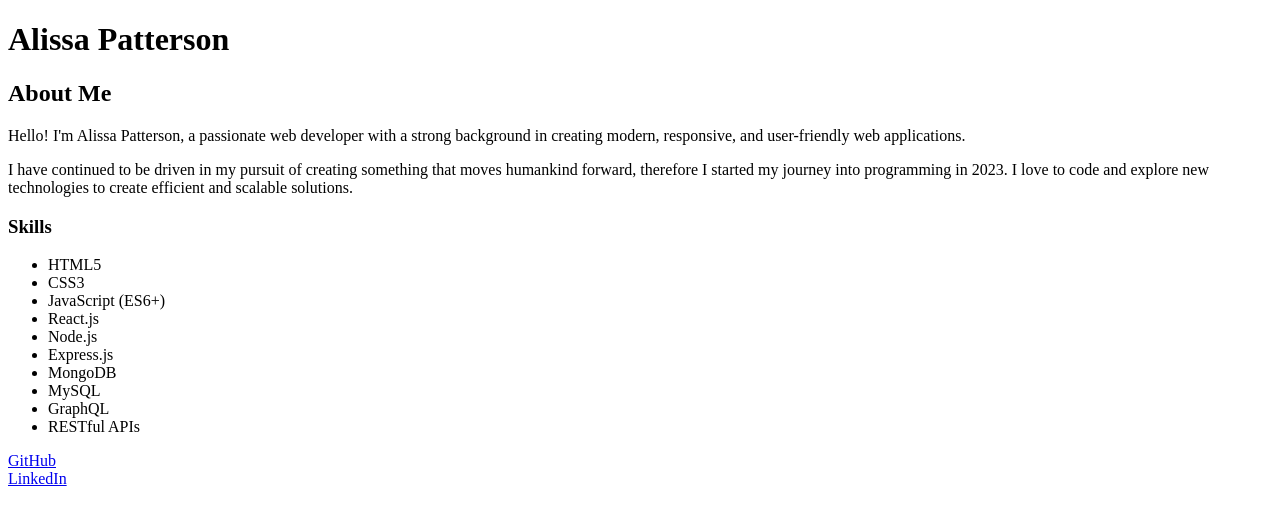
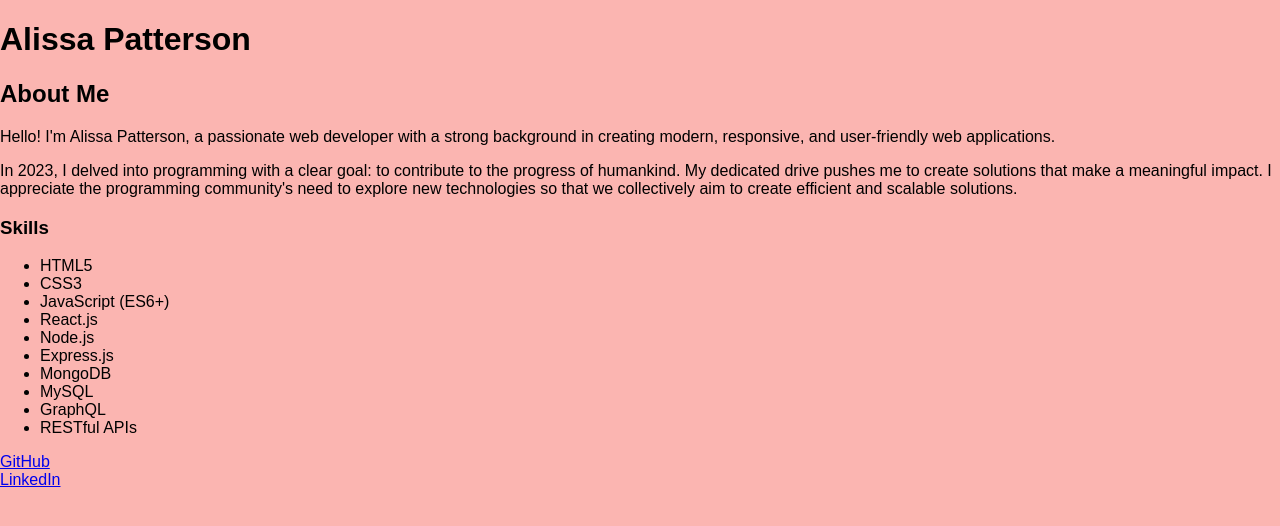
Before and after one commit to Apatterson32/react-portfolio, a React (Vite) app: page / in a window 1280 px wide. Shown: the top 526 px of the page. Built offline with nearby package versions, Linux system fonts and the light colour scheme.

Commit message:
adding and testig styling

```diff
--- a/src/App.jsx
+++ b/src/App.jsx
@@ -1,3 +1,4 @@
+import './assets/styles/global.css';
 import React from 'react';
 import { BrowserRouter as Router, Routes, Route } from 'react-router-dom';
 import Header from './components/Header';
--- /dev/null
+++ b/src/assets/styles/colors.css
@@ -0,0 +1,5 @@
+:root {
+    --main-background-color: #FBB5B1; /* main background color */
+    --accent-color-3: #F9F5FF; /* accent color */
+    --primary-color: #5E5D5C; /* header color */
+  }
--- /dev/null
+++ b/src/assets/styles/global.css
@@ -0,0 +1,53 @@
+/* styles/global.css */
+
+@import './colors.css';
+
+body {
+  font-family: 'Arial', sans-serif;
+  background-color: var(--main-background-color);
+  color: var(--secondary-color);
+  margin: 0;
+  padding: 0;
+  box-sizing: border-box;
+}
+
+.container {
+  max-width: 1200px;
+  margin: 0 auto;
+  padding: 20px;
+}
+
+.header {
+  background-color: var(--primary-color);
+  padding: 10px;
+}
+
+.header h1 {
+  margin: 0;
+}
+
+.nav {
+  background-color: var(--accent-color-1);
+  padding: 10px;
+}
+
+.nav a {
+  color: var(--primary-color);
+  text-decoration: none;
+  margin-right: 20px;
+}
+
+.nav a:hover {
+  text-decoration: underline;
+}
+
+.footer {
+  background-color: var(--accent-color-2);
+  padding: 10px;
+  position: fixed;
+  bottom: 0;
+  width: 100%;
+  text-align: center;
+}
+
+/* Add more styles as needed */
--- a/src/pages/AboutMe.jsx
+++ b/src/pages/AboutMe.jsx
@@ -11,8 +11,8 @@ const AboutMe = () => {
           applications.
         </p>
         <p>
-          I have continued to be driven in my pursuit of creating something that moves humankind forward, therefore I started my journey into programming in 2023. I love to code
-          and explore new technologies to create efficient and scalable solutions.
+          In 2023, I delved into programming with a clear goal: to contribute to the progress of humankind. My dedicated drive pushes me to create solutions that make a
+           meaningful impact. I appreciate the programming community's need to explore new technologies so that we collectively aim to create efficient and scalable solutions.
         </p>
       </section>
       <section>
```
